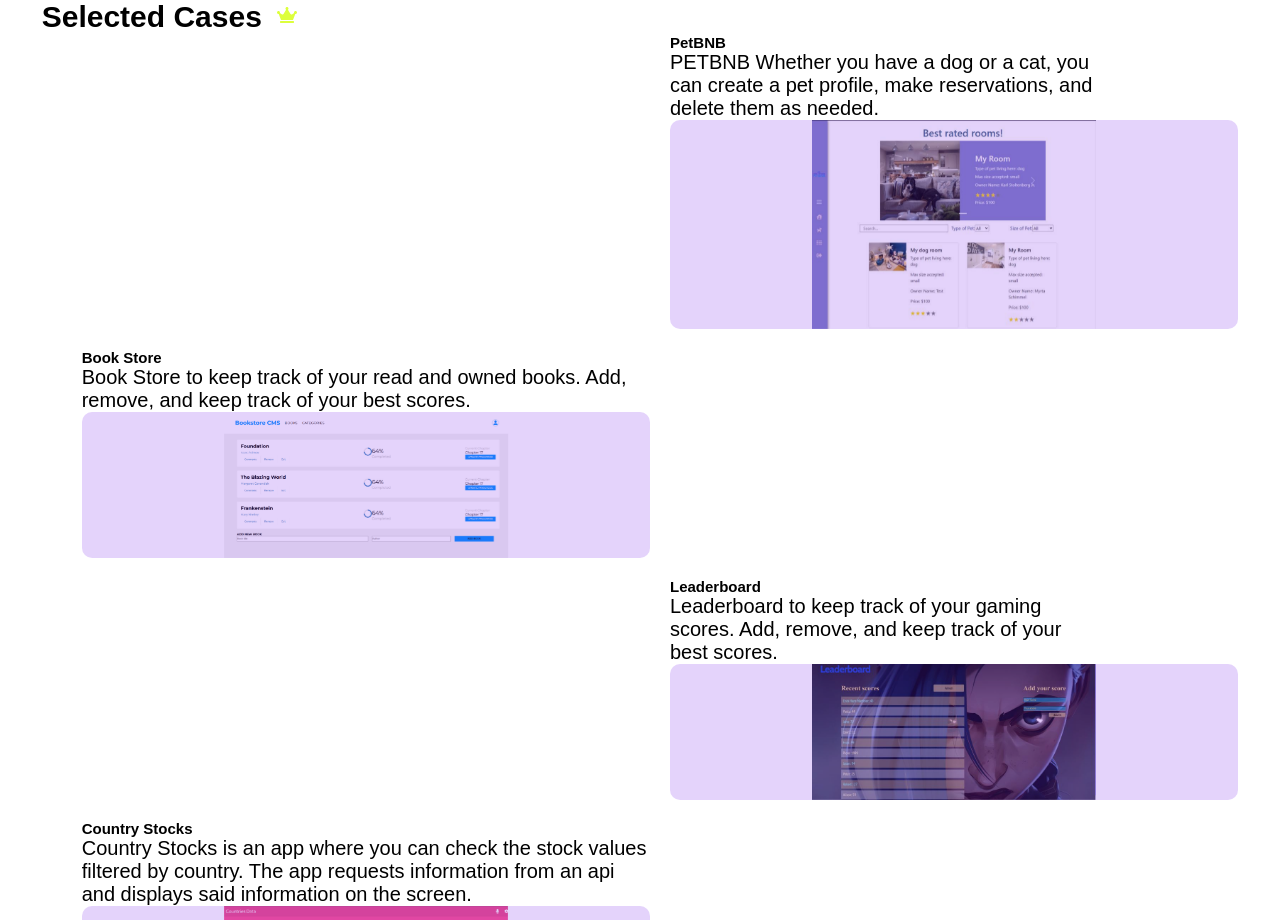
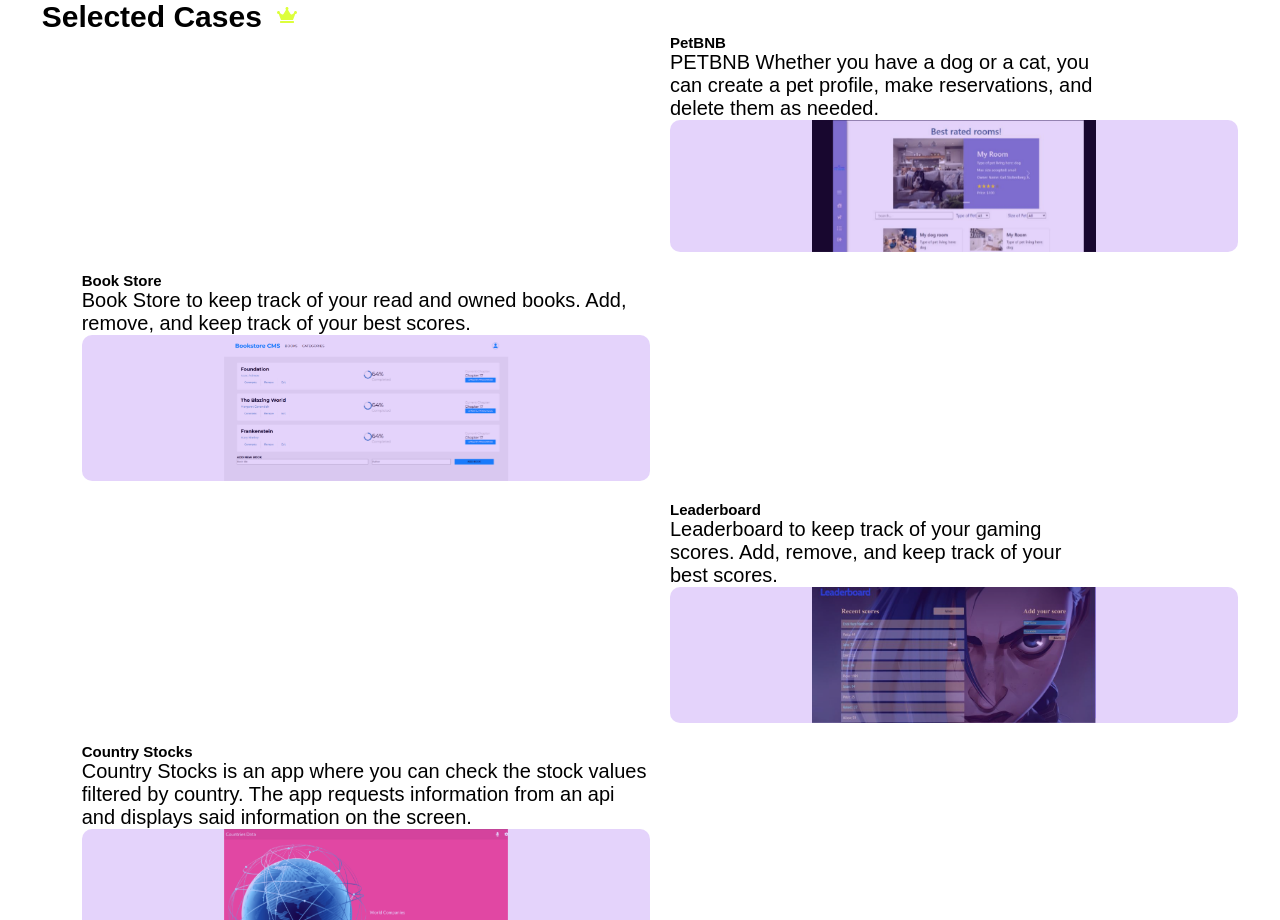
Before and after one commit to erickhansx/portfolio-nv, a React (Create React App) app: page / in a window 1280 px wide. Shown: the part 1200-2120 px from the top of the page. Built offline with nearby package versions, Linux system fonts and the light colour scheme; a web font is replaced by a local one.

Commit message:
edit project image

```diff
--- a/src/components/Projects/Projects.jsx
+++ b/src/components/Projects/Projects.jsx
@@ -1,7 +1,7 @@
 import SectionWrapper from '../Layout/SectionWrapper';
 import classes from './Projects.module.scss';
 import { FaCrown } from 'react-icons/fa';
-import PETBNB from '../../img/PETBNB-small.jpeg';
+import PETBNB from '../../img/PETBNB-small1.png';
 import BookStore from '../../img/bookstore.png';
 import SpaceRocket from '../../img/Leaderboard.jpeg';
 import WorldData from '../../img/world-data.png';
@@ -18,7 +18,7 @@ const Projects = () => {
       short:
         'PETBNB Whether you have a dog or a cat, you can create a pet profile, make reservations, and delete them as needed.',
       img: PETBNB,
-      imgPath: require('../../img/PETBNB-small.jpeg'),
+      imgPath: require('../../img/PETBNB-small1.png'),
       isModalOpen: false,
       github: 'https://github.com/Full-Stack-Capstone/petbnb-front',
       livePage: 'https://fantastic-maamoul-0b2722.netlify.app/',
```
Also changed, not shown: src/img/PETBNB-small1.png (added).
